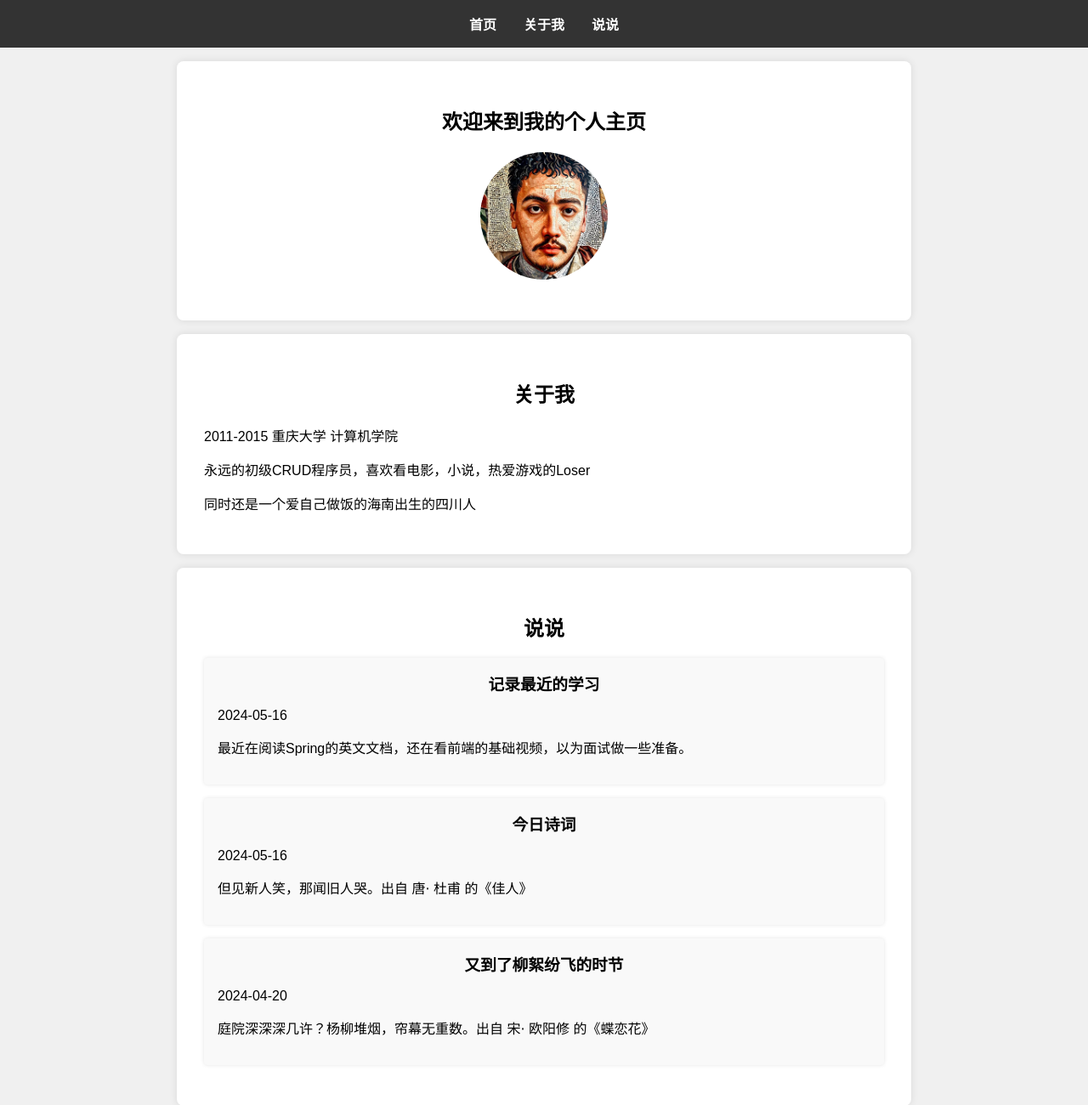
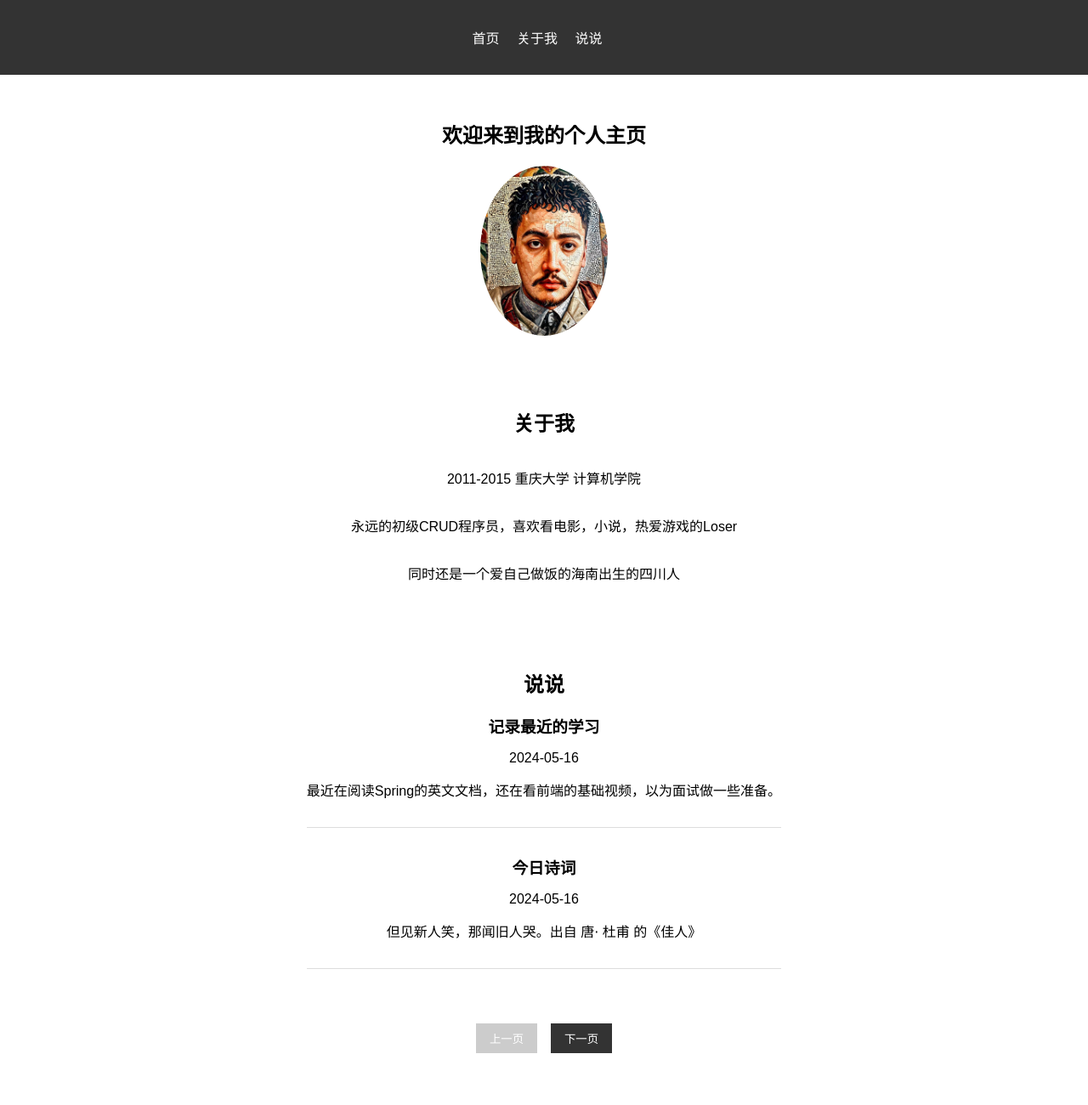
Before and after one commit to UltramanOwen/ultramanowen.github.io, a plain HTML site: page index.html in a window 1280 px wide. Shown: the top 1300 px of the page at 85% size. After the commit the page ends 1271 px from the top, so only its background shows below. Drawn offline with Linux system fonts and the light colour scheme.

Commit message:
add pagination to posts

```diff
--- a/index.html
+++ b/index.html
@@ -4,6 +4,9 @@
     <meta charset="UTF-8">
     <meta name="viewport" content="width=device-width, initial-scale=1.0">
     <title>英才</title>
+    <meta name="description" content="彭映强的个人主页，包含关于我和我的说说。">
+    <meta name="keywords" content="英才, 英才网, 说说, 博客, 计算机">
+    <meta name="author" content="彭映强">
     <link rel="stylesheet" href="styles.css">
 </head>
 <body>
@@ -18,7 +21,7 @@
     </header>
     <section id="home" class="section">
         <h1>欢迎来到我的个人主页</h1>
-        <img src="profile.jpg" alt="Profile Picture" class="profile-img">
+        <img src="profile.jpg" alt="我的头像" class="profile-img">
     </section>
     <section id="about" class="section">
         <h2>关于我</h2>
@@ -29,6 +32,10 @@
     <section id="blog" class="section">
         <h2>说说</h2>
         <div id="blog-posts"></div>
+        <div class="pagination">
+            <button id="prev-page">上一页</button>
+            <button id="next-page">下一页</button>
+        </div>
     </section>
     <script src="script.js"></script>
 </body>
--- a/posts/posts.json
+++ b/posts/posts.json
@@ -10,6 +10,26 @@
         "content": "但见新人笑，那闻旧人哭。出自 唐⋅ 杜甫 的《佳人》"
     },
     {
+        "title": "今日诗词",
+        "date": "2024-05-16",
+        "content": "但见新人笑，那闻旧人哭。出自 唐⋅ 杜甫 的《佳人》"
+    },
+    {
+        "title": "今日诗词",
+        "date": "2024-05-16",
+        "content": "但见新人笑，那闻旧人哭。出自 唐⋅ 杜甫 的《佳人》"
+    },
+    {
+        "title": "今日诗词",
+        "date": "2024-05-16",
+        "content": "但见新人笑，那闻旧人哭。出自 唐⋅ 杜甫 的《佳人》"
+    },
+    {
+        "title": "今日诗词",
+        "date": "2024-05-16",
+        "content": "但见新人笑，那闻旧人哭。出自 唐⋅ 杜甫 的《佳人》"
+    },
+    {
         "title": "又到了柳絮纷飞的时节",
         "date": "2024-04-20",
         "content": "庭院深深深几许？杨柳堆烟，帘幕无重数。出自 宋⋅ 欧阳修 的《蝶恋花》"
--- a/script.js
+++ b/script.js
@@ -1,9 +1,30 @@
 document.addEventListener('DOMContentLoaded', () => {
+    const postsPerPage = 2; // Number of posts per page
+    let currentPage = 1;
+    let totalPosts = 0;
+    let posts = [];
+
+    const blogPostsContainer = document.getElementById('blog-posts');
+    const prevPageButton = document.getElementById('prev-page');
+    const nextPageButton = document.getElementById('next-page');
+
     fetch('posts/posts.json')
         .then(response => response.json())
-        .then(posts => {
-            const blogPostsContainer = document.getElementById('blog-posts');
-            posts.forEach(post => {
+        .then(data => {
+            posts = data;
+            totalPosts = posts.length;
+            displayPosts();
+            updateButtons();
+        })
+        .catch(error => console.error('Error fetching posts:', error));
+
+    function displayPosts() {
+        blogPostsContainer.innerHTML = '';
+        const start = (currentPage - 1) * postsPerPage;
+        const end = start + postsPerPage;
+        const paginatedPosts = posts.slice(start, end);
+
+        paginatedPosts.forEach(post => {
             const postElement = document.createElement('div');
             postElement.className = 'blog-post';
             postElement.innerHTML = `
@@ -13,6 +34,26 @@ document.addEventListener('DOMContentLoaded', () => {
             `;
             blogPostsContainer.appendChild(postElement);
         });
-        })
-        .catch(error => console.error('Error fetching posts:', error));
+    }
+
+    function updateButtons() {
+        prevPageButton.disabled = currentPage === 1;
+        nextPageButton.disabled = currentPage === Math.ceil(totalPosts / postsPerPage);
+    }
+
+    prevPageButton.addEventListener('click', () => {
+        if (currentPage > 1) {
+            currentPage--;
+            displayPosts();
+            updateButtons();
+        }
     });
+
+    nextPageButton.addEventListener('click', () => {
+        if (currentPage < Math.ceil(totalPosts / postsPerPage)) {
+            currentPage++;
+            displayPosts();
+            updateButtons();
+        }
+    });
+});
--- a/styles.css
+++ b/styles.css
@@ -2,63 +2,74 @@ body {
     font-family: Arial, sans-serif;
     margin: 0;
     padding: 0;
-    background-color: #f0f0f0;
+    box-sizing: border-box;
+    text-align: center; /* Center text content */
 }
 
 header {
-    background-color: #333;
-    color: #fff;
-    padding: 1rem 0;
+    background: #333;
+    color: white;
+    padding: 1rem;
+    text-align: center; /* Center header content */
 }
 
 nav ul {
     list-style: none;
-    display: flex;
-    justify-content: center;
-    margin: 0;
     padding: 0;
+    text-align: center; /* Center nav content */
 }
 
-nav li {
-    margin: 0 1rem;
+nav ul li {
+    display: inline;
+    margin-right: 1rem;
 }
 
-nav a {
-    color: #fff;
+nav ul li a {
+    color: white;
     text-decoration: none;
-    font-weight: bold;
 }
 
 .section {
     padding: 2rem;
-    background-color: #fff;
-    margin: 1rem auto;
-    max-width: 800px;
-    box-shadow: 0 0 10px rgba(0, 0, 0, 0.1);
-    border-radius: 8px;
-}
-
-h1, h2, h3 {
-    text-align: center;
+    display: flex;
+    flex-direction: column;
+    align-items: center; /* Center section content */
+    text-align: center; /* Center text content */
 }
 
 .profile-img {
-    display: block;
-    width: 150px;
-    height: 150px;
+    max-width: 150px;
     border-radius: 50%;
-    object-fit: cover;
-    margin: 0 auto 1rem;
 }
 
 .blog-post {
-    background-color: #f9f9f9;
-    padding: 1rem;
-    margin: 1rem 0;
-    border-radius: 4px;
-    box-shadow: 0 0 5px rgba(0, 0, 0, 0.1);
+    margin-bottom: 2rem;
+    border-bottom: 1px solid #ddd;
+    padding-bottom: 1rem;
+    max-width: 600px; /* Limit width of blog post */
+    width: 100%;
 }
 
 .blog-post h3 {
     margin: 0;
 }
+
+.pagination {
+    display: flex;
+    justify-content: center;
+    margin-top: 2rem;
+}
+
+.pagination button {
+    background-color: #333;
+    color: white;
+    border: none;
+    padding: 0.5rem 1rem;
+    margin: 0 0.5rem;
+    cursor: pointer;
+}
+
+.pagination button:disabled {
+    background-color: #ccc;
+    cursor: not-allowed;
+}
```
Lines whose indentation alone changed are shown as unchanged.
